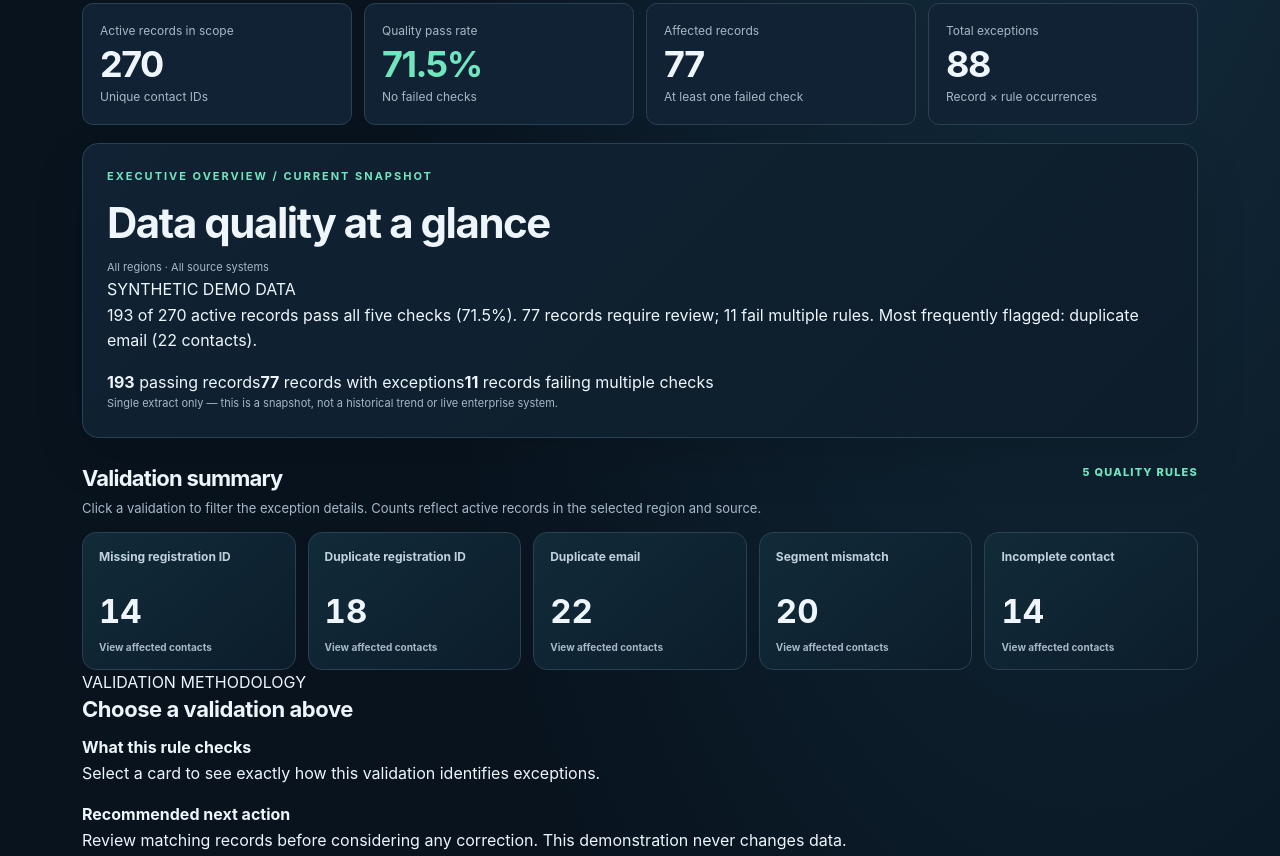
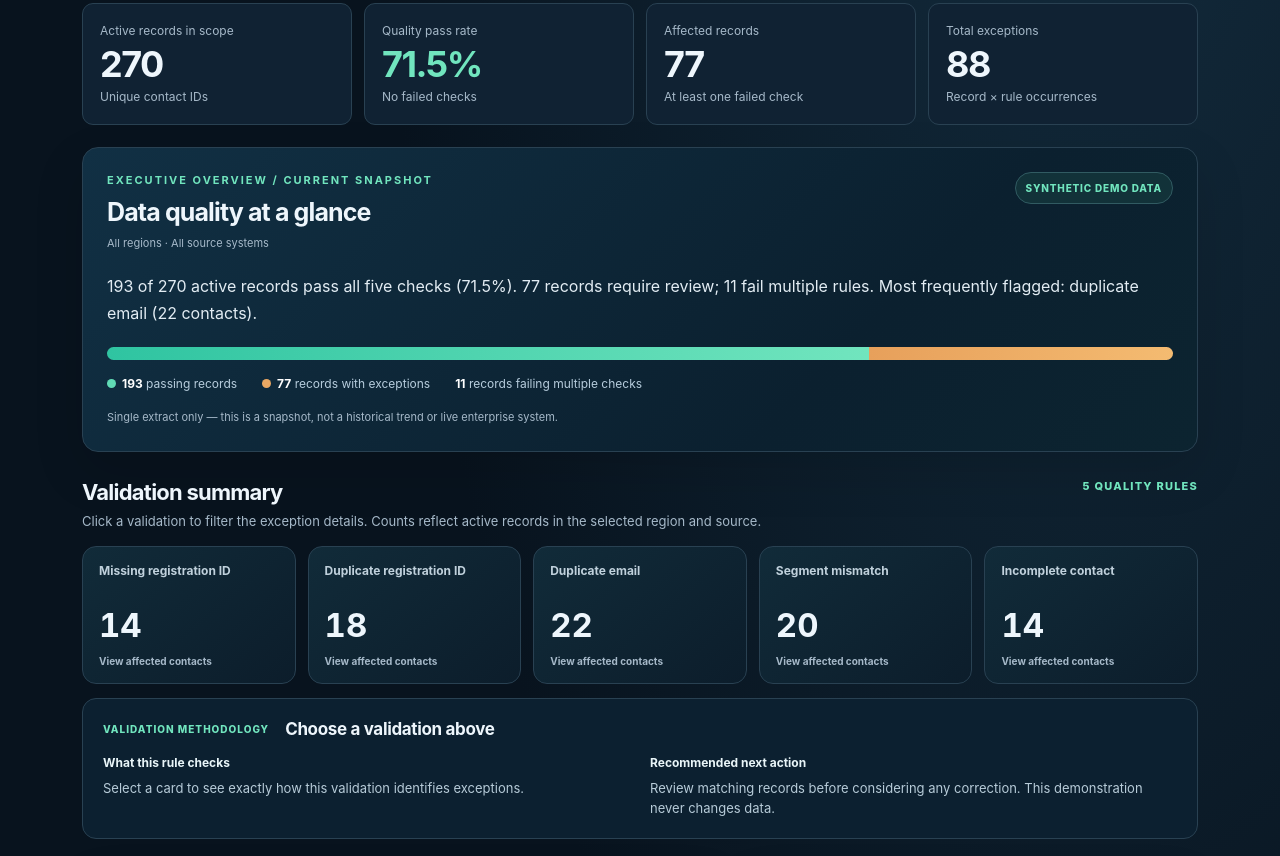
Before and after one commit to gnithin080/gnithin080.github.io, a plain HTML site: page dashboard.html in a window 1280 px wide. Shown: the part 433-1289 px from the top of the page. Drawn offline with Linux system fonts and the light colour scheme.

Commit message:
Add executive snapshot and drilldown methodology to data quality portfolio

```diff
--- a/style.css
+++ b/style.css
@@ -15,3 +15,27 @@
 .validation-card small{font-size:10px;color:var(--muted)}
 @media(max-width:900px){.validation-cards{grid-template-columns:repeat(3,minmax(0,1fr))}}
 @media(max-width:570px){.validation-cards{grid-template-columns:repeat(2,minmax(0,1fr))}.validation-heading{display:block}.validation-hint{display:block;margin-top:8px}}
+
+/* Snapshot executive overview + validation methodology */
+.executive-pulse{margin:22px 0 26px;background:linear-gradient(135deg,#113044,#0b202f 68%,#0c2430)}
+.executive-top{display:flex;justify-content:space-between;align-items:flex-start;gap:16px}
+.executive-top h2{font-size:25px;line-height:1.3;margin:0 0 6px}
+.executive-top .eyebrow{margin:0 0 7px}
+.snapshot-badge{border:1px solid #315b62;color:var(--accent);background:#123239;border-radius:20px;padding:7px 10px;font-size:10px;font-weight:800;letter-spacing:.08em;white-space:nowrap}
+.overview-message{color:#e2ecf3;font-size:16px;line-height:1.65;margin:21px 0}
+.quality-distribution{display:flex;height:13px;width:100%;border-radius:100px;overflow:hidden;background:#293d4f}
+.quality-pass{background:linear-gradient(90deg,#2fc4a1,#71e5be);transition:width .18s}
+.quality-fail{background:linear-gradient(90deg,#e7a05b,#f4bb71);transition:width .18s}
+.quality-legend{display:flex;flex-wrap:wrap;gap:15px 25px;margin-top:14px;font-size:12px;color:#b7cddd}
+.quality-legend strong{color:white}
+.quality-legend i{display:inline-block;width:9px;height:9px;border-radius:50%;margin-right:6px}
+.dot-pass{background:#60dbb5}.dot-fail{background:#eaa863}
+.executive-note{margin-top:16px}
+.rule-explain{margin-top:14px;border:1px solid var(--line);border-radius:14px;background:#0c2030;padding:20px}
+.rule-explain-head{display:flex;flex-wrap:wrap;align-items:center;gap:10px 16px;margin-bottom:13px}
+.rule-explain-head h3{margin:0;font-size:17px}
+.rule-eyebrow{font-size:10px;letter-spacing:.1em;font-weight:800;color:var(--accent)}
+.rule-explain-columns{display:grid;grid-template-columns:1fr 1fr;gap:20px}
+.rule-explain-columns strong{display:block;font-size:12px;color:#e9f5f8;margin-bottom:7px}
+.rule-explain-columns p{font-size:13px;line-height:1.5;color:#b7cbd8;margin:0}
+@media(max-width:650px){.executive-top{display:block}.snapshot-badge{display:inline-block;margin-top:12px}.rule-explain-columns{grid-template-columns:1fr}}
```
